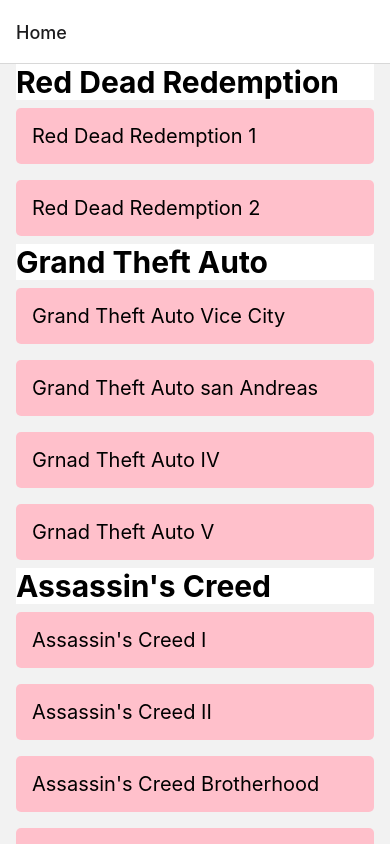
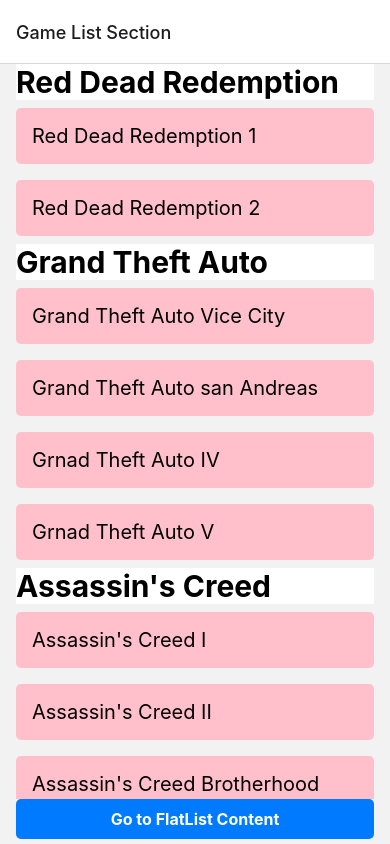
Before and after one commit to rishopbabu/RNAdvanced, a React Native app: screen / in a window 390 px wide. Built offline with nearby package versions, Linux system fonts and the light colour scheme.

Commit message:
react stack navigation completed.

```diff
--- a/App.tsx
+++ b/App.tsx
@@ -1,6 +1,6 @@
 import React from 'react';
 import SectionListComponent from './screens/SectionList';
-//import FlatListComponentWithScroll from './screens/FlatListWithScroll';
+import FlatListComponentWithScroll from './screens/FlatListWithScroll';
 import {NavigationContainer} from '@react-navigation/native';
 import {createNativeStackNavigator} from '@react-navigation/native-stack';
 
@@ -16,7 +16,14 @@
 
       <NavigationContainer>
         <Stack.Navigator>
-          <Stack.Screen name="Home" component={SectionListComponent} />
+          <Stack.Screen
+            name="Game List Section"
+            component={SectionListComponent}
+          />
+          <Stack.Screen
+            name="Game List Flat"
+            component={FlatListComponentWithScroll}
+          />
         </Stack.Navigator>
       </NavigationContainer>
     </>
--- a/Screens/SectionList.tsx
+++ b/Screens/SectionList.tsx
@@ -6,7 +6,9 @@
   SafeAreaView,
   SectionList,
   StatusBar,
+  TouchableOpacity,
 } from 'react-native';
+import {CommonActions, useNavigation} from '@react-navigation/native';
 
 const GameList = [
   {
@@ -85,7 +87,22 @@
   },
 ];
 
-export default function SectionListComponent() {
+const navigateToFlatList = (navigation: {
+  dispatch: (arg0: CommonActions.Action) => void;
+}) => {
+  navigation.dispatch(
+    CommonActions.navigate({
+      name: 'Game List Flat',
+    }),
+  );
+};
+
+export default function SectionListComponent({}) {
+  const navigation = useNavigation();
+  const handleOnPress = () => {
+    navigateToFlatList(navigation);
+  };
+
   return (
     <SafeAreaView style={styles.container}>
       <StatusBar barStyle="default" />
@@ -102,6 +119,9 @@
           <Text style={styles.header}>{title}</Text>
         )}
       />
+      <TouchableOpacity style={styles.button} onPress={handleOnPress}>
+        <Text style={styles.buttonTitle}>Go to FlatList Content</Text>
+      </TouchableOpacity>
     </SafeAreaView>
   );
 }
@@ -129,4 +149,19 @@
   title: {
     fontSize: 20,
   },
+
+  button: {
+    backgroundColor: '#007AFF',
+    borderRadius: 5,
+    paddingVertical: 10,
+    paddingHorizontal: 20,
+    alignItems: 'center',
+    marginBottom: 5,
+  },
+
+  buttonTitle: {
+    color: '#FFF',
+    fontSize: 16,
+    fontWeight: 'bold',
+  },
 });
```
